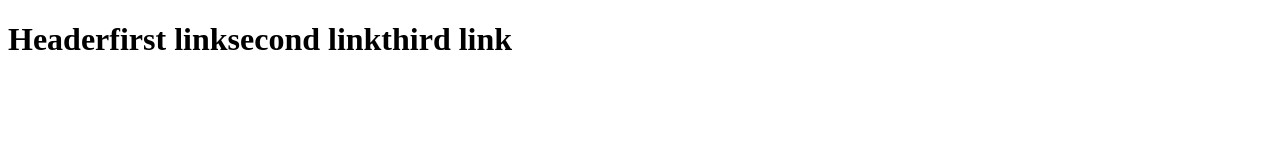
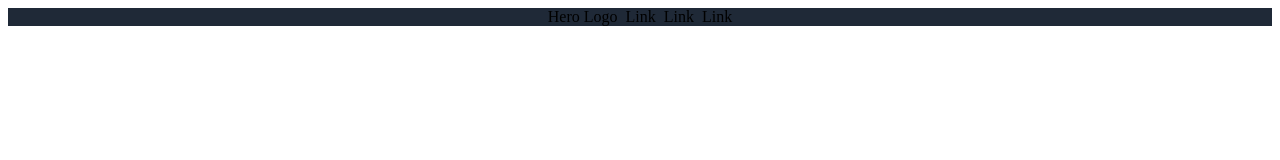
Before and after one commit to Jaymes-Nova/Landing-Page, a plain HTML site: page index.html in a window 1280 px wide. Drawn offline with Linux system fonts and the light colour scheme.

Commit message:
Add logo
Adds header logo and flexbox elements to header box

```diff
--- a/index.html
+++ b/index.html
@@ -7,7 +7,12 @@
     <link rel="stylesheet" href="styles.css">
 </head>
 <body>
-    <div class="Header"><h1>Header<span>first link</span><span>second link</span><span>third link</span></h1></div>
+    <div class="Header-Container">
+        <div class="headerLogo">Hero Logo</div>
+        <div class="hLink-One">Link</div>
+        <div class="hLink-Two">Link</div>
+        <div class="hLink-Three">Link</div>
+    </div>
 
 </body>
 
--- a/styles.css
+++ b/styles.css
@@ -0,0 +1,11 @@
+.Header-Container {
+
+    display: flex;
+    border: 1px black;
+    font: roboto;
+    gap: 8px;
+    align-items: center;
+    justify-content: center;
+    background-color: #1f2937;
+
+}
```
